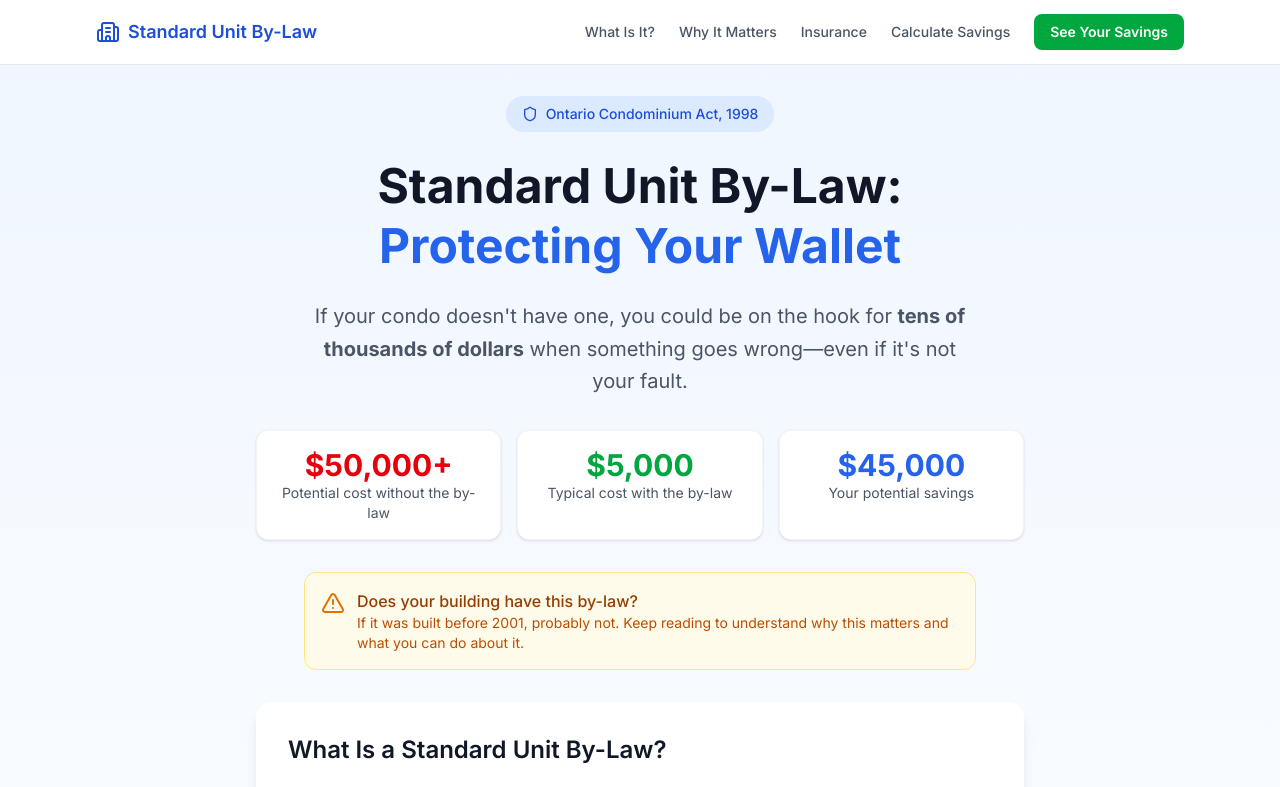
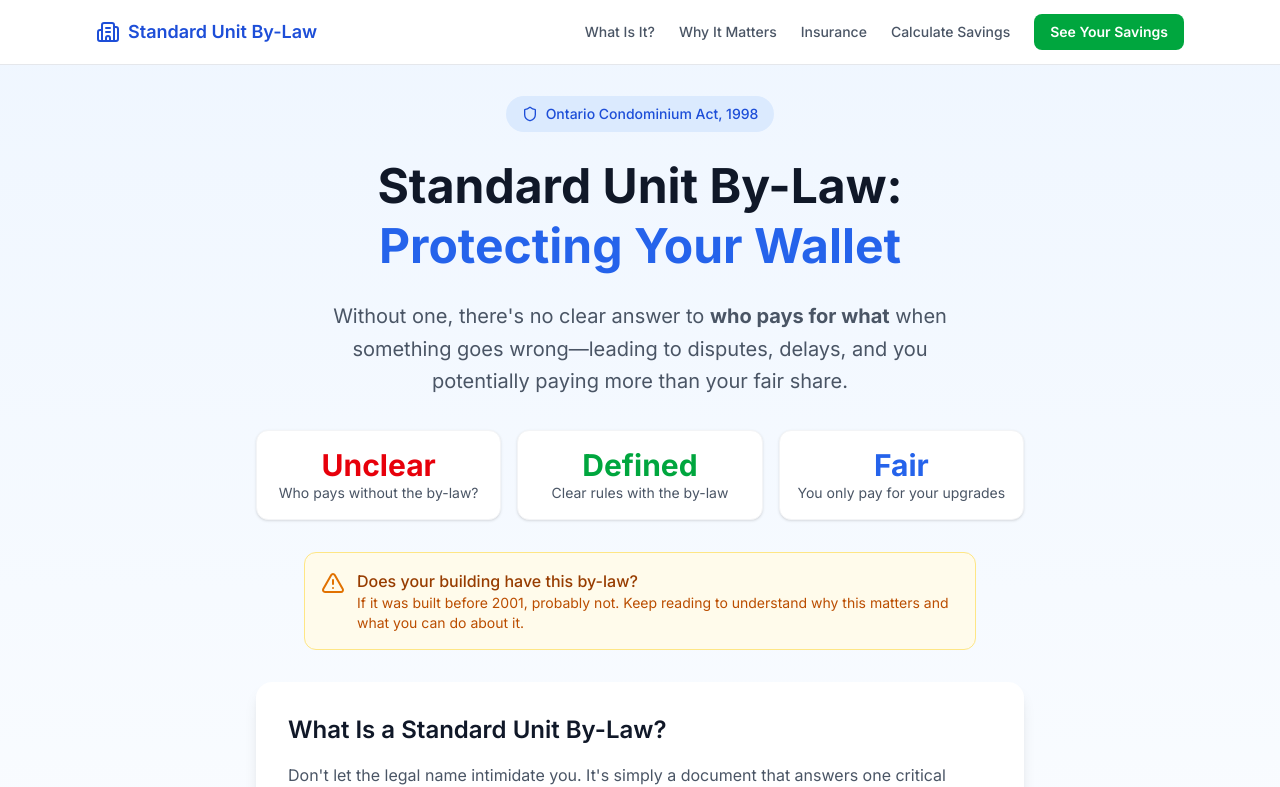
Before and after one commit to Sousaplex/95pa-sublaw, a React (Vite) app: page / in a window 1280 px wide. Shown: the top 787 px of the page. Built offline with nearby package versions, Linux system fonts and the light colour scheme.

Commit message:
Update hero with more accurate, less alarming messaging

```diff
--- a/src/components/Hero.tsx
+++ b/src/components/Hero.tsx
@@ -15,22 +15,22 @@ export function Hero() {
         </h1>
 
         <p className="text-xl text-gray-600 mb-8 leading-relaxed max-w-2xl mx-auto">
-          If your condo doesn't have one, you could be on the hook for <strong>tens of thousands of dollars</strong> when something goes wrong—even if it's not your fault.
+          Without one, there's no clear answer to <strong>who pays for what</strong> when something goes wrong—leading to disputes, delays, and you potentially paying more than your fair share.
         </p>
 
         {/* Quick Impact Numbers */}
         <div className="grid sm:grid-cols-3 gap-4 mb-8 max-w-3xl mx-auto">
           <div className="bg-white rounded-xl p-4 shadow-sm border border-gray-100">
-            <p className="text-3xl font-bold text-red-600">$50,000+</p>
-            <p className="text-sm text-gray-600">Potential cost without the by-law</p>
+            <p className="text-3xl font-bold text-red-600">Unclear</p>
+            <p className="text-sm text-gray-600">Who pays without the by-law?</p>
           </div>
           <div className="bg-white rounded-xl p-4 shadow-sm border border-gray-100">
-            <p className="text-3xl font-bold text-green-600">$5,000</p>
-            <p className="text-sm text-gray-600">Typical cost with the by-law</p>
+            <p className="text-3xl font-bold text-green-600">Defined</p>
+            <p className="text-sm text-gray-600">Clear rules with the by-law</p>
           </div>
           <div className="bg-white rounded-xl p-4 shadow-sm border border-gray-100">
-            <p className="text-3xl font-bold text-primary-600">$45,000</p>
-            <p className="text-sm text-gray-600">Your potential savings</p>
+            <p className="text-3xl font-bold text-primary-600">Fair</p>
+            <p className="text-sm text-gray-600">You only pay for your upgrades</p>
           </div>
         </div>
 
```
